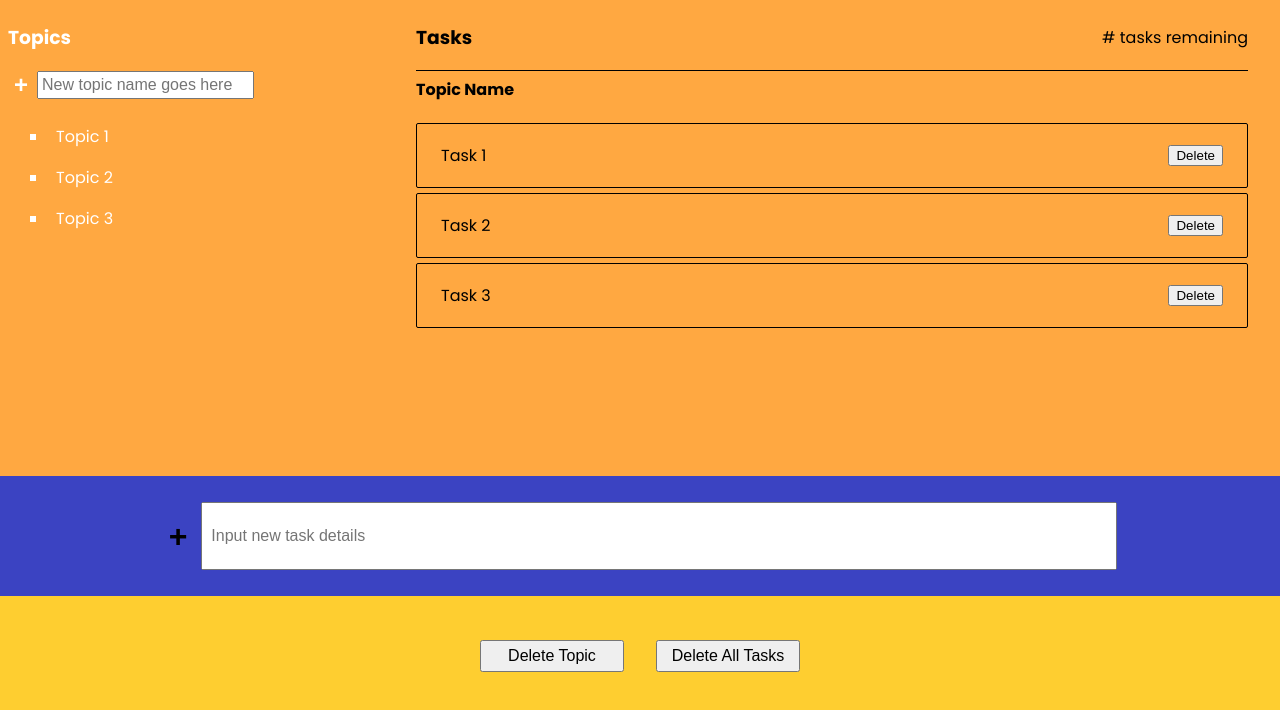
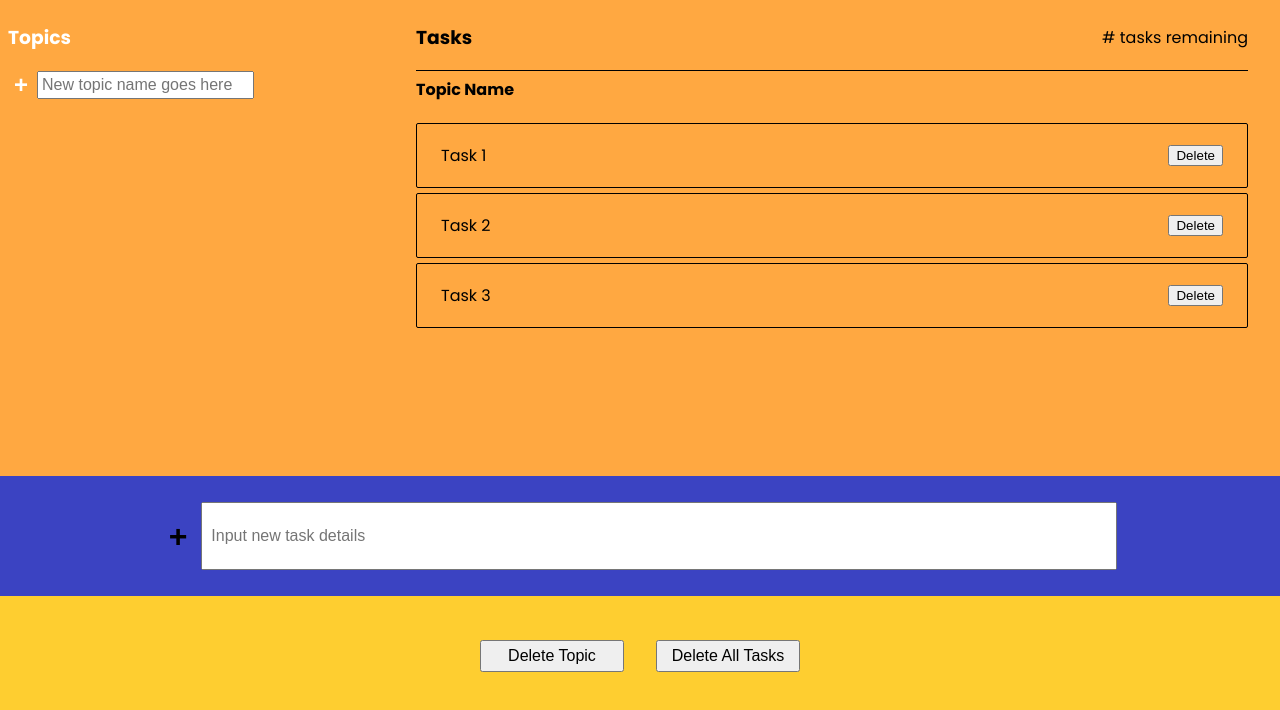
Before and after one commit to vipul-khedekar/task-master, a website built with webpack: page index.html in a window 1280 px wide. Shown: the part 84-794 px from the top of the page. Built offline with nearby package versions, Linux system fonts and the light colour scheme.

Commit message:
added potential data attributes to be queried in script file

```diff
--- a/index.html
+++ b/index.html
@@ -25,10 +25,8 @@
                 <input type="text" autocomplete="off" placeholder="New topic name goes here">
             </form>
 
-            <ul>
-                <li>Topic 1</li>
-                <li>Topic 2</li>
-                <li>Topic 3</li>
+            <ul data-topics-container>
+                <!-- New topics will be populated here. -->
             </ul>
         </div>
 
@@ -40,7 +38,7 @@
 
             <h4>Topic Name</h4>
 
-            <div class="tasks-list-container">
+            <div data-tasks-container class="tasks-list-container">
                 <div class="task-item">
                     <p>Task 1</p>
                     <button data-task-delete type="button">Delete</button>
```
